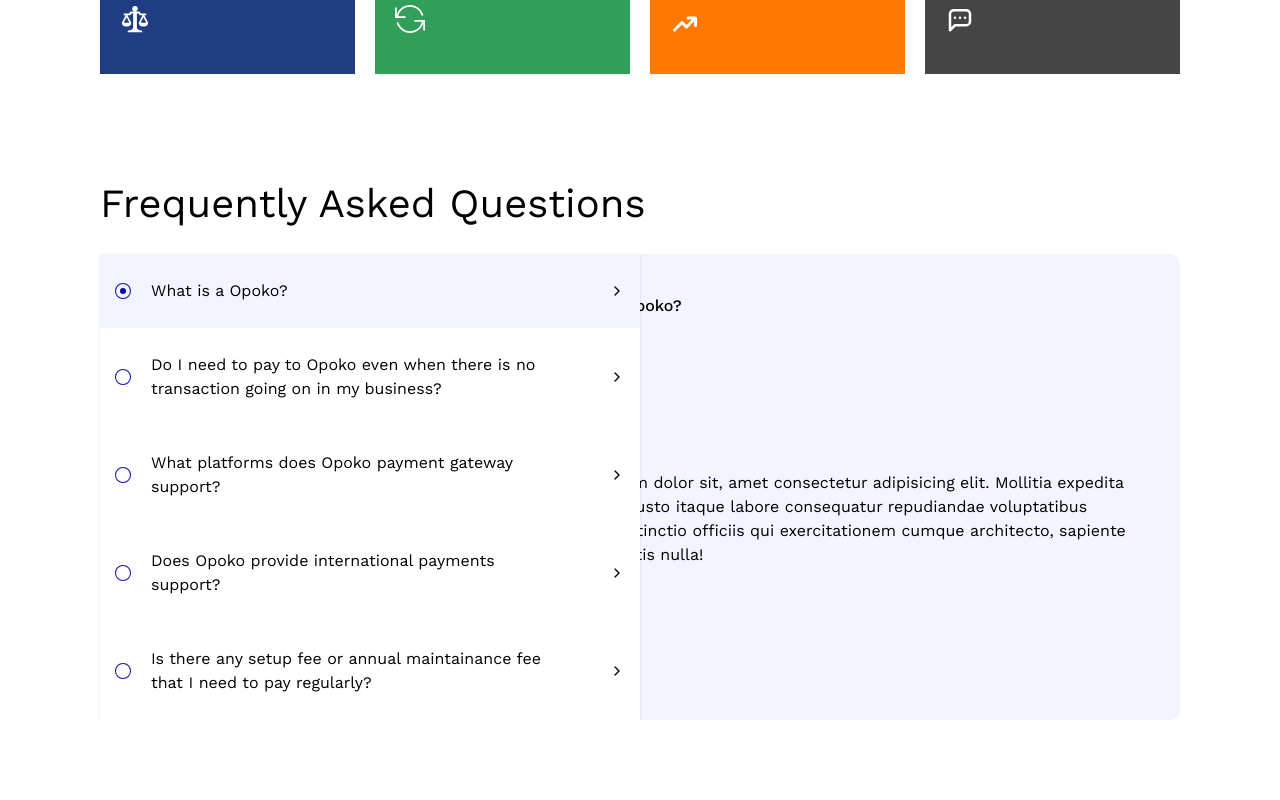
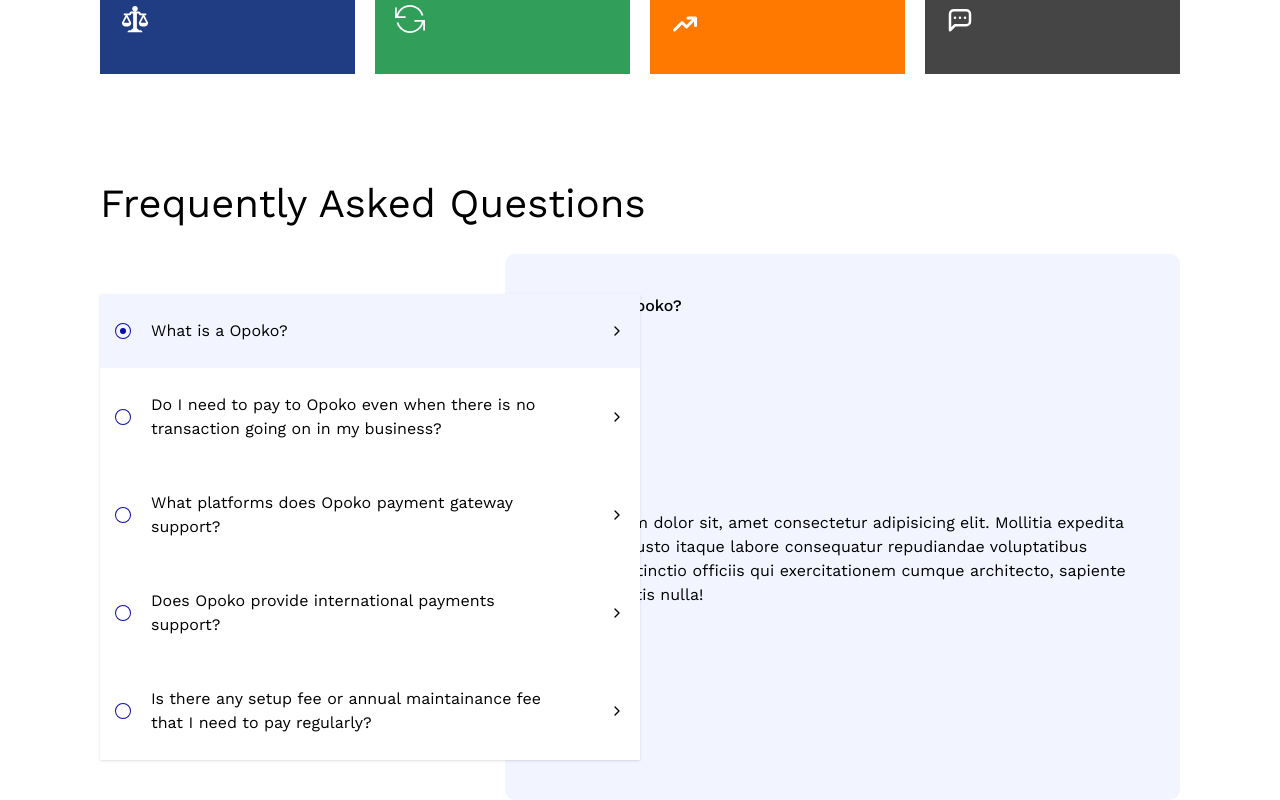
Before and after one commit to Niscolinx/opoko, a React (Vite) app: page /about-us in a window 1280 px wide. Shown: the part 1032-1832 px from the top of the page. Before the commit the page ends 1752 px from the top, so only its background shows below. Built offline with nearby package versions, Linux system fonts and the light colour scheme.

Commit message:
working on about us

```diff
--- a/src/pages/AboutUs.tsx
+++ b/src/pages/AboutUs.tsx
@@ -137,7 +137,7 @@ function AboutUs() {
       <section className="grid gap-8">
         <p className="text-[4rem]">Frequently Asked Questions</p>
 
-        <div className="grid grid-cols-8 relative">
+        <div className="grid grid-cols-8 relative content-center py-16">
           <div
             className="bg-white shadow"
             style={{
```
